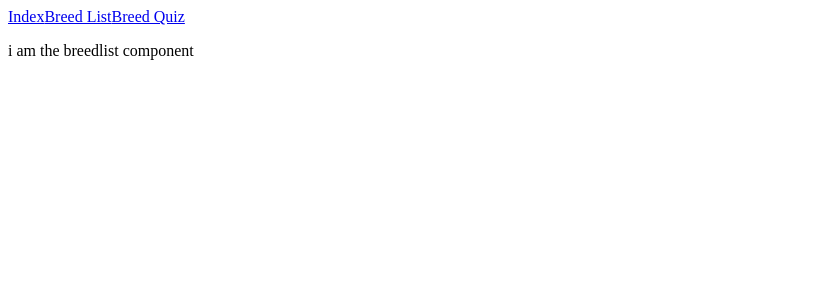
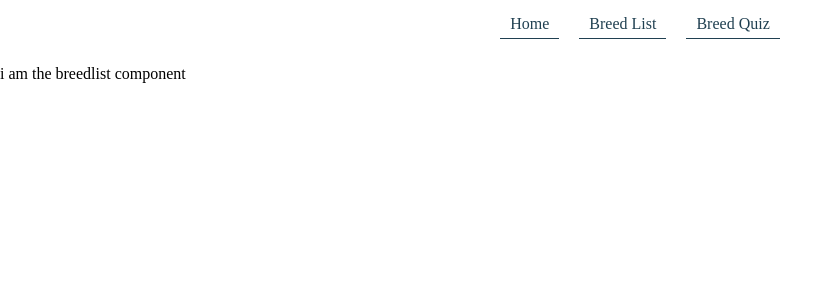
Before and after one commit to m47h4r/dog-breed, a React (Create React App) app: page /list in a window 1280 px wide. Shown: the top 300 px of the page, without its empty margins (0-833 px from the left). Built offline with nearby package versions, Linux system fonts and the light colour scheme.

Commit message:
add header

```diff
--- /dev/null
+++ b/src/App.css
@@ -0,0 +1,15 @@
+:root {
+  --white: #e4e3e3;
+  --shade-1: #84a9ac;
+  --shade-2: #3b6978;
+  --black: #204051;
+  --transition-duration: .5s;
+}
+
+body {
+  margin: 0;
+}
+
+* {
+  box-sizing: border-box;
+}
--- a/src/App.js
+++ b/src/App.js
@@ -4,6 +4,8 @@ import {
   Switch,
   Route
 } from "react-router-dom";
+
+import "./App.css";
 
 import Link from "./components/Link";
 
@@ -14,11 +16,6 @@ import Index from "./pages/Index";
 function App() {
   return (
     <Router>
-      <nav>
-        <Link to="/">Index</Link>
-        <Link to="/list">Breed List</Link>
-        <Link to="/quiz">Breed Quiz</Link>
-      </nav>
       <Switch>
         <Route path="/list">
           <List />
--- /dev/null
+++ b/src/components/Header.css
@@ -0,0 +1,7 @@
+.navigation {
+  display: flex;
+  flex-direction: row;
+  justify-content: center;
+  align-items: center;
+  padding: 5px 0px;
+}
--- /dev/null
+++ b/src/components/Header.js
@@ -0,0 +1,17 @@
+import React from "react";
+
+import "./Header.css";
+
+import Link from "./Link";
+
+function Header () {
+  return (
+    <nav className="navigation">
+      <Link to="/">Home</Link>
+      <Link to="/list">Breed List</Link>
+      <Link to="/quiz">Breed Quiz</Link>
+    </nav>
+  );
+}
+
+export default Header;
--- /dev/null
+++ b/src/components/Link.css
@@ -0,0 +1,12 @@
+.link {
+  color: var(--black);
+  text-decoration: none;
+  border-bottom: 1px solid var(--black);
+  padding: 5px 10px;
+  margin: 5px 10px;
+  transition: all var(--transition-duration) ease-out;
+}
+.link:hover {
+  color: var(--shade-1);
+  border-bottom: 1px solid var(--shade-1);
+}
--- a/src/components/Link.js
+++ b/src/components/Link.js
@@ -1,9 +1,13 @@
 import React from "react";
 import { Link as RouterLink } from "react-router-dom";
 
-function Link ({ children, ...props }) {
+import "./Link.css";
+
+function Link({ children, ...props }) {
   return (
-    <RouterLink {...props}>{children}</RouterLink>
+    <RouterLink className="link" {...props}>
+      {children}
+    </RouterLink>
   );
 }
 
--- /dev/null
+++ b/src/config/index.js
@@ -0,0 +1,4 @@
+const config = {
+}
+
+export default config;
--- a/src/pages/Index.js
+++ b/src/pages/Index.js
@@ -1,8 +1,13 @@
 import React from "react";
+
+import Header from "../components/Header";
 
 function Index () {
   return (
-    <p>i am the Index component</p>
+    <>
+      <Header />
+      <p>i am the Index component</p>
+    </>
   );
 }
 
--- a/src/pages/List.js
+++ b/src/pages/List.js
@@ -1,8 +1,13 @@
 import React from "react";
+
+import Header from "../components/Header";
 
 function List () {
   return (
-    <p>i am the breedlist component</p>
+    <>
+      <Header />
+      <p>i am the breedlist component</p>
+    </>
   );
 }
 
--- a/src/pages/Quiz.js
+++ b/src/pages/Quiz.js
@@ -1,8 +1,13 @@
 import React from "react";
+
+import Header from "../components/Header";
 
 function Quiz () {
   return (
-    <p>i am the BreedQuiz component</p>
+    <>
+      <Header />
+      <p>i am the BreedQuiz component</p>
+    </>
   );
 }
 
```
Also changed, not shown: 1 other file (tests, documents, lock files or other folders).
